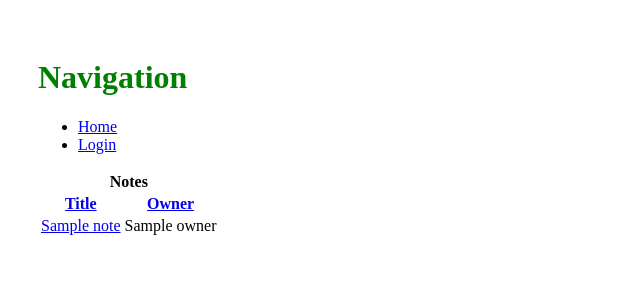
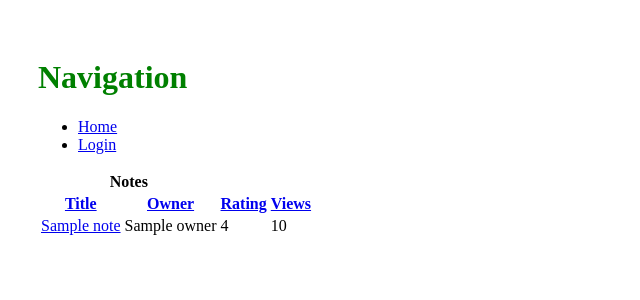
Before and after one commit to Jordan-Cottle/Software-Engineering-Group-Project, a Python web app: template note_14/templates/notes.html in a window 1280 px wide. Shown: the top 300 px of the page, without its empty margins (0-640 px from the left). Run offline with Jinja, Linux system fonts and the light colour scheme; the template is opened without the code that fills it: most values are stand-ins (such as "Sample title", 1, 10 or a date in 2020).

Commit message:
Sort by views and ratings features.

```diff
--- a/note_14/models/notes.py
+++ b/note_14/models/notes.py
@@ -65,6 +65,9 @@ class Note(Base):
     @property
     def rating(self):
         """ Computes the average of ratings for a single note """
+        if len(self.ratings) == 0:
+            return None
+
         return sum(rating.value for rating in self.ratings) / len(self.ratings)
 
     def __str__(self):
--- a/note_14/templates/notes.html
+++ b/note_14/templates/notes.html
@@ -17,6 +17,17 @@
             {% set reverse = not reverse %}
             {% endif %}
             <th><a href="{{ url_for('list_notes', sort_by='owner', reverse=reverse) }}">Owner</a></th>
+
+            {% if sort_by == "rating" %}
+            {% set reverse = not reverse %}
+            {% endif %}
+            <th><a href="{{ url_for('list_notes', sort_by='rating', reverse=reverse) }}">Rating</a></th>
+
+            {% if sort_by == "views" %}
+            {% set reverse = not reverse %}
+            {% endif %}
+            <th><a href="{{ url_for('list_notes', sort_by='views', reverse=reverse) }}">Views</a></th>
+
         </tr>
     </thead>
     <tbody>
@@ -24,6 +35,8 @@
         <tr>
             <td><a href=" /notes/{{ note.id }}">{{ note.title }}</a></td>
             <td>{{ note.owner.name }}</td>
+            <td>{{ note.rating }}</td>
+            <td>{{ note.views }}</td>
         </tr>
         {% endfor %}
     </tbody>
```
